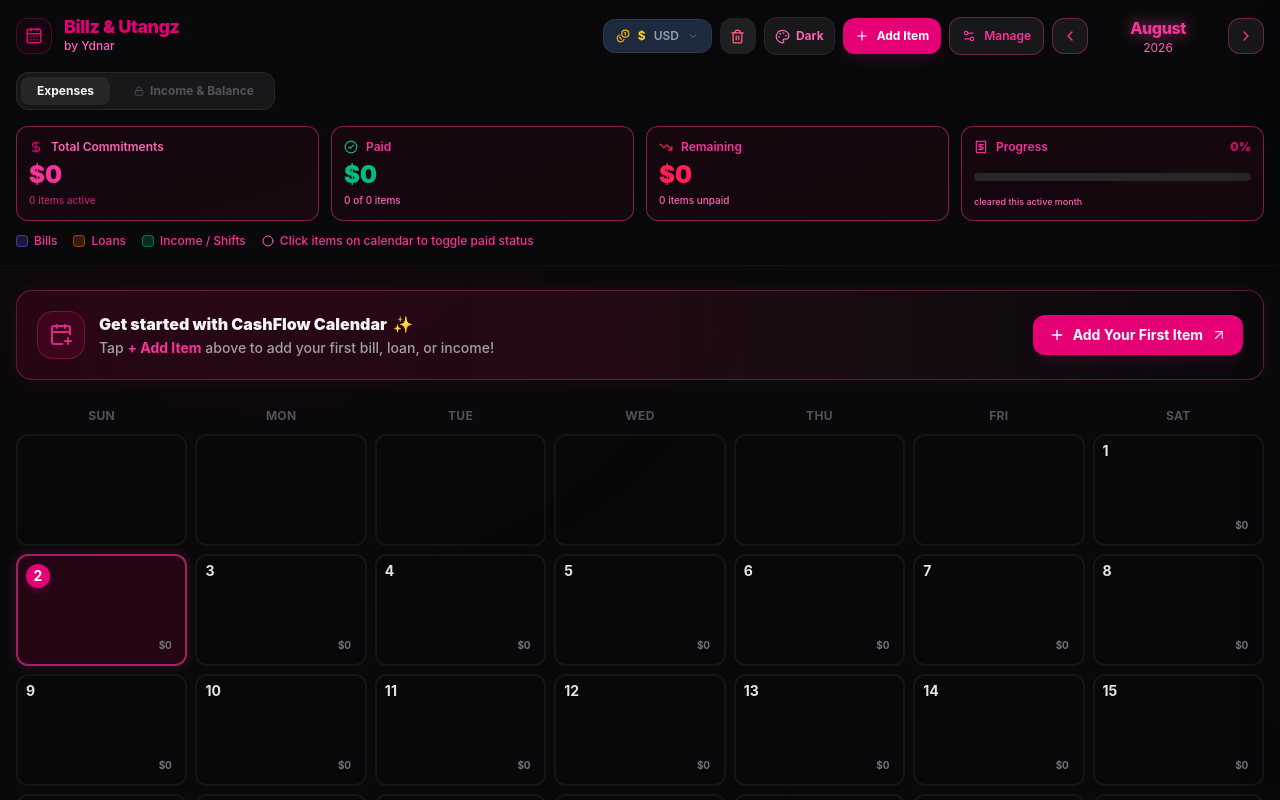
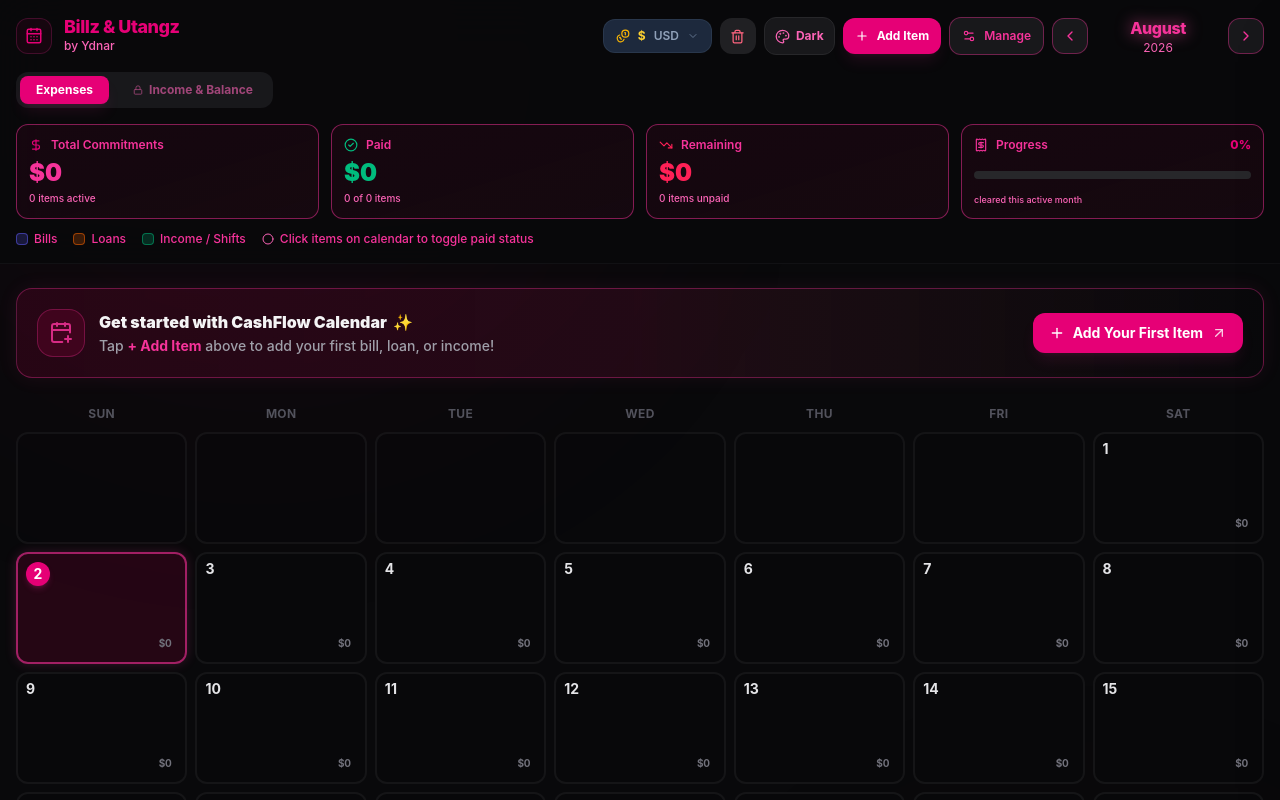
Before and after one commit to ydnar0010-gif/cashflow-calendar, a React (Vite) app: page / in a window 1280 px wide. Shown: the top 800 px of the page. Built offline with nearby package versions, Linux system fonts and the light colour scheme.

Commit message:
fix: make Light, Beige, and Sage themes visually distinct with rich palettes and theme-aware gradients

```diff
--- a/src/App.tsx
+++ b/src/App.tsx
@@ -281,44 +281,44 @@ export function getThemeTokens(theme: ThemeMode) {
   switch (theme) {
     case "beige":
       return {
-        bg: "bg-[#f7f4ee] text-[#3c342a]",
-        border: "border-[#e6dfd3]",
-        cardBg: "bg-[#fefcf8] border-[#e6dfd3] shadow-sm text-[#3c342a]",
-        headerBg: "bg-[#f7f4ee]/90 border-[#e6dfd3]",
-        textMuted: "text-[#8a7f70]",
-        textSub: "text-[#5a4f41] font-bold",
-        textTitle: "text-[#2d251e]",
-        primaryBtn: "bg-pink-600 hover:bg-pink-500 text-white shadow-lg shadow-pink-500/10 active:scale-[0.98] transition-all",
-        secondaryBtn: "bg-[#eae3d5] hover:bg-[#ded5c4] border-[#d8cebc] text-[#3c342a]",
-        inputBg: "bg-[#f7f4ee] border-[#e6dfd3] text-[#3c342a]",
-        modalBg: "bg-[#fefcf8] border-[#e6dfd3]",
+        bg: "bg-[#f2ebe1] text-[#2c2218]",
+        border: "border-[#d8cbba]",
+        cardBg: "bg-[#faf6ee] border-[#d8cbba] shadow-sm text-[#2c2218]",
+        headerBg: "bg-[#e6decb]/95 border-[#d8cbba]",
+        textMuted: "text-[#786856]",
+        textSub: "text-[#4a3b2c] font-bold",
+        textTitle: "text-[#2c2218]",
+        primaryBtn: "bg-pink-600 hover:bg-pink-500 text-white shadow-lg shadow-pink-600/15 active:scale-[0.98] transition-all",
+        secondaryBtn: "bg-[#e2d6c3] hover:bg-[#d4c6b0] border-[#cbbca4] text-[#2c2218]",
+        inputBg: "bg-[#faf6ee] border-[#d8cbba] text-[#2c2218]",
+        modalBg: "bg-[#faf6ee] border-[#d8cbba]",
       };
     case "sage":
       return {
-        bg: "bg-[#edf2ee] text-[#243828]",
-        border: "border-[#d3dfd5]",
-        cardBg: "bg-[#f8faf8] border-[#d3dfd5] shadow-sm text-[#243828]",
-        headerBg: "bg-[#edf2ee]/90 border-[#d3dfd5]",
-        textMuted: "text-[#6b8270]",
-        textSub: "text-[#415745] font-bold",
-        textTitle: "text-[#1b2d1f]",
-        primaryBtn: "bg-pink-600 hover:bg-pink-500 text-white shadow-lg shadow-pink-500/10 active:scale-[0.98] transition-all",
-        secondaryBtn: "bg-[#dae5dc] hover:bg-[#ccdcd0] border-[#c2d4c6] text-[#243828]",
-        inputBg: "bg-[#edf2ee] border-[#d3dfd5] text-[#243828]",
-        modalBg: "bg-[#f8faf8] border-[#d3dfd5]",
+        bg: "bg-[#e2ebe3] text-[#172b1b]",
+        border: "border-[#b8ccbc]",
+        cardBg: "bg-[#f3f7f4] border-[#b8ccbc] shadow-sm text-[#172b1b]",
+        headerBg: "bg-[#d4e2d6]/95 border-[#b8ccbc]",
+        textMuted: "text-[#526b57]",
+        textSub: "text-[#2c4731] font-bold",
+        textTitle: "text-[#172b1b]",
+        primaryBtn: "bg-pink-600 hover:bg-pink-500 text-white shadow-lg shadow-pink-600/15 active:scale-[0.98] transition-all",
+        secondaryBtn: "bg-[#c8dcd0] hover:bg-[#b6cebf] border-[#a4c0ae] text-[#172b1b]",
+        inputBg: "bg-[#f3f7f4] border-[#b8ccbc] text-[#172b1b]",
+        modalBg: "bg-[#f3f7f4] border-[#b8ccbc]",
       };
     case "light":
       return {
-        bg: "bg-gradient-to-tr from-[#f4f5f7] via-pink-50/20 to-[#f1f3f6] text-black",
-        border: "border-black/50",
-        cardBg: "bg-white border-black/50 shadow-sm text-black",
-        headerBg: "bg-[#f4f5f7]/85 border-black/50",
-        textMuted: "text-black/60",
-        textSub: "text-black font-bold",
-        textTitle: "text-black",
-        primaryBtn: "bg-pink-600 hover:bg-pink-500 text-white shadow-lg shadow-pink-500/10 active:scale-[0.98] transition-all",
-        secondaryBtn: "bg-slate-100 hover:bg-slate-200 border-black/50 text-black",
-        inputBg: "bg-slate-50 border-slate-200 text-slate-800",
+        bg: "bg-[#f1f5f9] text-[#0f172a]",
+        border: "border-[#cbd5e1]",
+        cardBg: "bg-white border-[#cbd5e1] shadow-sm text-[#0f172a]",
+        headerBg: "bg-white/95 border-[#cbd5e1]",
+        textMuted: "text-[#64748b]",
+        textSub: "text-[#334155] font-bold",
+        textTitle: "text-[#0f172a]",
+        primaryBtn: "bg-pink-600 hover:bg-pink-500 text-white shadow-lg shadow-pink-600/15 active:scale-[0.98] transition-all",
+        secondaryBtn: "bg-slate-200 hover:bg-slate-300 border-[#cbd5e1] text-slate-800",
+        inputBg: "bg-slate-50 border-slate-300 text-slate-900",
         modalBg: "bg-white border-slate-200",
       };
     case "dark":
@@ -2953,15 +2953,25 @@ export default function App() {
     <div className={`min-h-screen relative overflow-hidden font-sans transition-colors duration-300 ${s.bg}`}>
       {/* Dynamic radial gradient glow overlays */}
       <div className="absolute inset-0 overflow-hidden pointer-events-none z-0">
-        {isDark ? (
+        {theme === "dark" ? (
           <>
             <div className="absolute top-[-20%] left-[-10%] w-[60%] h-[50%] rounded-full bg-pink-900/5 blur-[120px]" />
             <div className="absolute bottom-[-10%] right-[-10%] w-[50%] h-[50%] rounded-full bg-pink-950/5 blur-[100px]" />
           </>
+        ) : theme === "beige" ? (
+          <>
+            <div className="absolute top-[-20%] left-[-10%] w-[70%] h-[60%] rounded-full bg-amber-600/10 blur-[130px]" />
+            <div className="absolute bottom-[-10%] right-[-10%] w-[60%] h-[60%] rounded-full bg-amber-700/5 blur-[120px]" />
+          </>
+        ) : theme === "sage" ? (
+          <>
+            <div className="absolute top-[-20%] left-[-10%] w-[70%] h-[60%] rounded-full bg-emerald-600/10 blur-[130px]" />
+            <div className="absolute bottom-[-10%] right-[-10%] w-[60%] h-[60%] rounded-full bg-emerald-700/5 blur-[120px]" />
+          </>
         ) : (
           <>
-            <div className="absolute top-[-20%] left-[-10%] w-[70%] h-[60%] rounded-full bg-pink-300/10 blur-[130px]" />
-            <div className="absolute bottom-[-10%] right-[-10%] w-[60%] h-[60%] rounded-full bg-pink-400/5 blur-[120px]" />
+            <div className="absolute top-[-20%] left-[-10%] w-[70%] h-[60%] rounded-full bg-slate-300/20 blur-[130px]" />
+            <div className="absolute bottom-[-10%] right-[-10%] w-[60%] h-[60%] rounded-full bg-slate-400/10 blur-[120px]" />
           </>
         )}
       </div>
@@ -3058,13 +3068,13 @@ export default function App() {
           </div>
 
           {/* View Toggle */}
-          <div className={`mt-4 flex items-center gap-2 relative z-10 p-1 rounded-xl w-full sm:w-fit ${isDark ? "bg-zinc-900 border border-zinc-800" : "bg-slate-100 border border-slate-200"}`}>
-             <button onClick={() => setViewMode("expenses")} className={`flex-1 sm:flex-none px-4 py-2 sm:py-1.5 text-xs font-bold rounded-lg transition-all ${viewMode === "expenses" ? isDark ? "bg-zinc-800 text-zinc-100 shadow-sm" : "bg-white text-slate-800 shadow-sm" : isDark ? "text-zinc-500 hover:text-zinc-300" : "text-slate-500 hover:text-slate-700"}`}>Expenses</button>
+          <div className={`mt-4 flex items-center gap-2 relative z-10 p-1 rounded-xl w-full sm:w-fit ${s.secondaryBtn}`}>
+             <button onClick={() => setViewMode("expenses")} className={`flex-1 sm:flex-none px-4 py-2 sm:py-1.5 text-xs font-bold rounded-lg transition-all ${viewMode === "expenses" ? s.primaryBtn : s.textMuted}`}>Expenses</button>
              {/* Income & Balance — locked while under improvement */}
              <button
                onClick={() => setShowComingSoon(true)}
                title="Coming Soon"
-               className={`flex-1 sm:flex-none flex items-center justify-center gap-1.5 px-4 py-2 sm:py-1.5 text-xs font-bold rounded-lg transition-all cursor-not-allowed select-none ${isDark ? "text-zinc-600 hover:text-zinc-500" : "text-slate-400 hover:text-slate-500"}`}
+               className={`flex-1 sm:flex-none flex items-center justify-center gap-1.5 px-4 py-2 sm:py-1.5 text-xs font-bold rounded-lg transition-all cursor-not-allowed select-none opacity-60 ${s.textMuted}`}
              >
                <Lock size={10} className="shrink-0" />
                <span>Income &amp; Balance</span>
@@ -3077,10 +3087,10 @@ export default function App() {
               <div className={`col-span-2 md:col-span-1 rounded-xl p-3 border transition-colors duration-300 ${s.cardBg}`}>
                 <div className="flex items-center gap-2 mb-1">
                   <DollarSign size={14} className="text-pink-600" />
-                  <span className={`text-xs font-semibold ${isDark ? "text-pink-400" : "text-slate-700"}`}>Total Commitments</span>
+                  <span className={`text-xs font-semibold ${s.textSub}`}>Total Commitments</span>
                 </div>
                 <p className="text-2xl font-black">{fmt(totalCommitments)}</p>
-                <p className={`text-[10px] mt-0.5 font-medium ${isDark ? "text-pink-500/70" : "text-slate-500"}`}>{totalCount} items active</p>
+                <p className={`text-[10px] mt-0.5 font-medium ${s.textMuted}`}>{totalCount} items active</p>
               </div>
 
               <div className={`rounded-xl p-3 border transition-colors duration-300 ${s.cardBg}`}>
```
